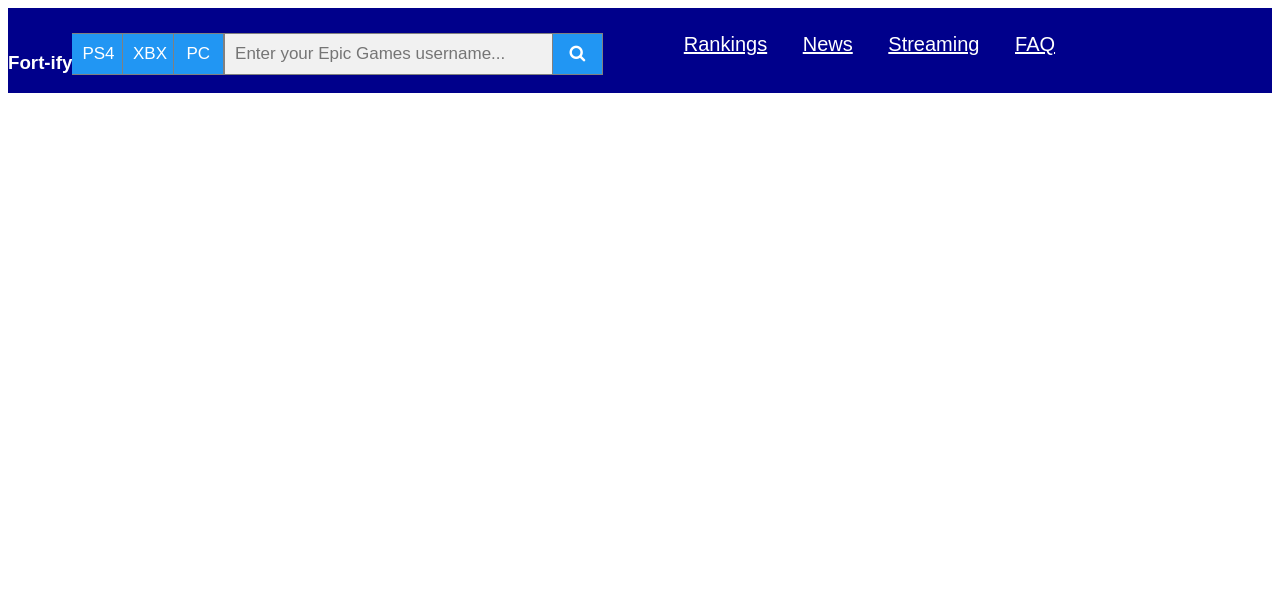
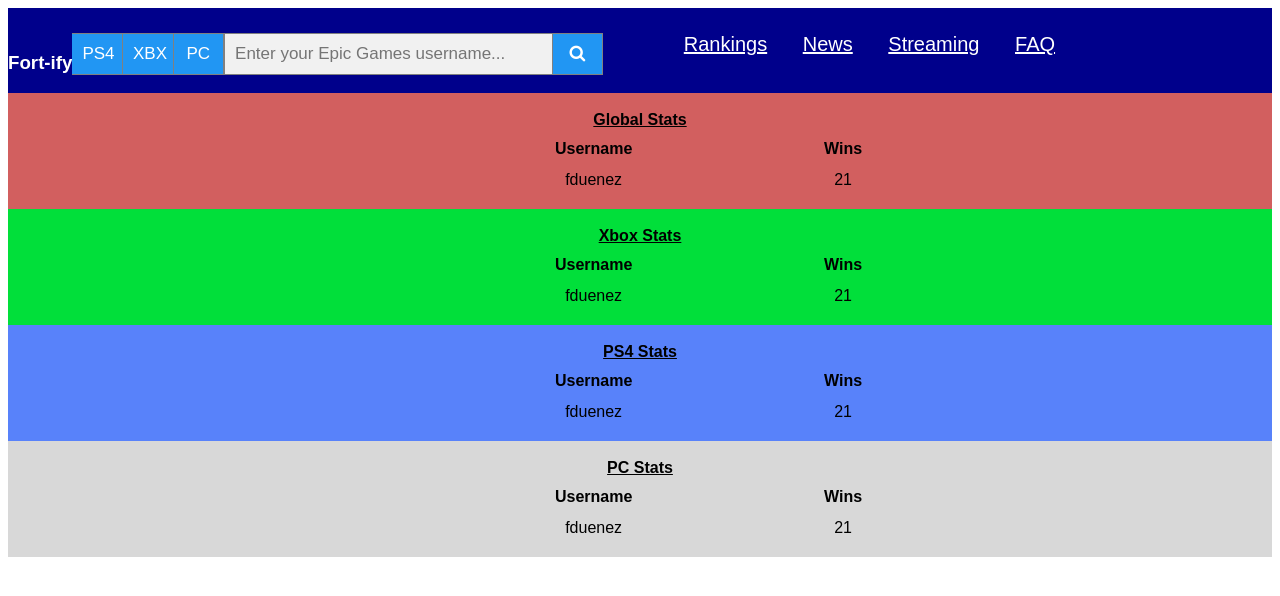
Before and after one commit to lucidlactose/Fort_ify, a PHP site: page /fortHome.php in a window 1280 px wide. Shown: the top 596 px of the page. Run offline with PHP 8.4, Linux system fonts and the light colour scheme.

Commit message:
Added the tables to the main menu, along with the css

```diff
--- a/fortHome.php
+++ b/fortHome.php
@@ -73,6 +73,37 @@
                 padding-left:30px;
                 color:white;
             }
+
+            /*All THE TABLES CSS */
+            table, td, th {
+				border: 1px solid transparent;
+				text-align: center;
+			}
+			table {
+				border-collapse: collapse;
+				width: 500px;
+				margin-left: 420px;
+
+			}
+			th{
+				height: 40px;
+
+			}
+			#tables{
+				text-align: center;
+			}
+			#globalRank{
+				background-color: #D25F5F;
+			}
+			#xboxRank{
+				background-color: #01DF3A;
+			}
+			#ps4Rank{
+				background-color: #5882FA;
+			}
+			#pcRank{
+				background-color:#D8D8D8;
+			}
         </style>
 
     </head>
@@ -95,6 +126,84 @@
                     <a href id = "faqTab" src = "index.php">FAQ</a>
                 </nav>
             </form>
+
+                <!--***********The whole table div*********** -->
+    		<div id = "tables">
+    			<!--********** Global rank Table************ -->
+    			<div id = "globalRank">
+    				<br>
+    				<table id = "globalTable">
+    					<tr>
+    						<b><u>Global Stats</u></b>
+    					</tr>
+    					<tr>
+    						<th>Username</th>
+    						<th>Wins</th>
+    					</tr>
+    					<tr id = "globalStats">
+    						<td>fduenez</td>
+    						<td>21</td>
+    					</tr>
+    				</table>
+    				<br>
+
+    			</div>
+    			<!--********** xbox rank Table************ -->
+    			<div id = "xboxRank">
+    				<br>
+    				<table id = "xboxTable">
+    					<tr>
+    						<b><u>Xbox Stats</u></b>
+    					</tr>
+    					<tr>
+    						<th>Username</th>
+    						<th>Wins</th>
+    					</tr>
+    					<tr id = "xboxStats">
+    						<td>fduenez</td>
+    						<td>21</td>
+    					</tr>
+    				</table>
+    				<br>
+
+    			</div>
+    			<!--********** ps4 rank Table************ -->
+    			<div id = "ps4Rank">
+    				<br>
+    				<table id = "ps4Table">
+    					<tr>
+    						<b><u>PS4 Stats</u></b>
+    					</tr>
+    					<tr>
+    						<th>Username</th>
+    						<th>Wins</th>
+    					</tr>
+    					<tr id = "ps4Stats">
+    						<td>fduenez</td>
+    						<td>21</td>
+    					</tr>
+    				</table>
+    				<br>
+    			</div>
+    			<!--********** pc rank Table************ -->
+    			<div id = "pcRank">
+    				<br>
+    				<table  id = "pcTable">
+    					<tr>
+    						<b><u>PC Stats</u></b>
+    					</tr>
+    					<tr>
+    						<th>Username</th>
+    						<th>Wins</th>
+    					</tr>
+    					<tr id = "pcStats">
+    						<td>fduenez</td>
+    						<td>21</td>
+    					</tr>
+    				</table>
+    				<br>
+    			</div>
+    		</div>
         </header>
 
 
```
